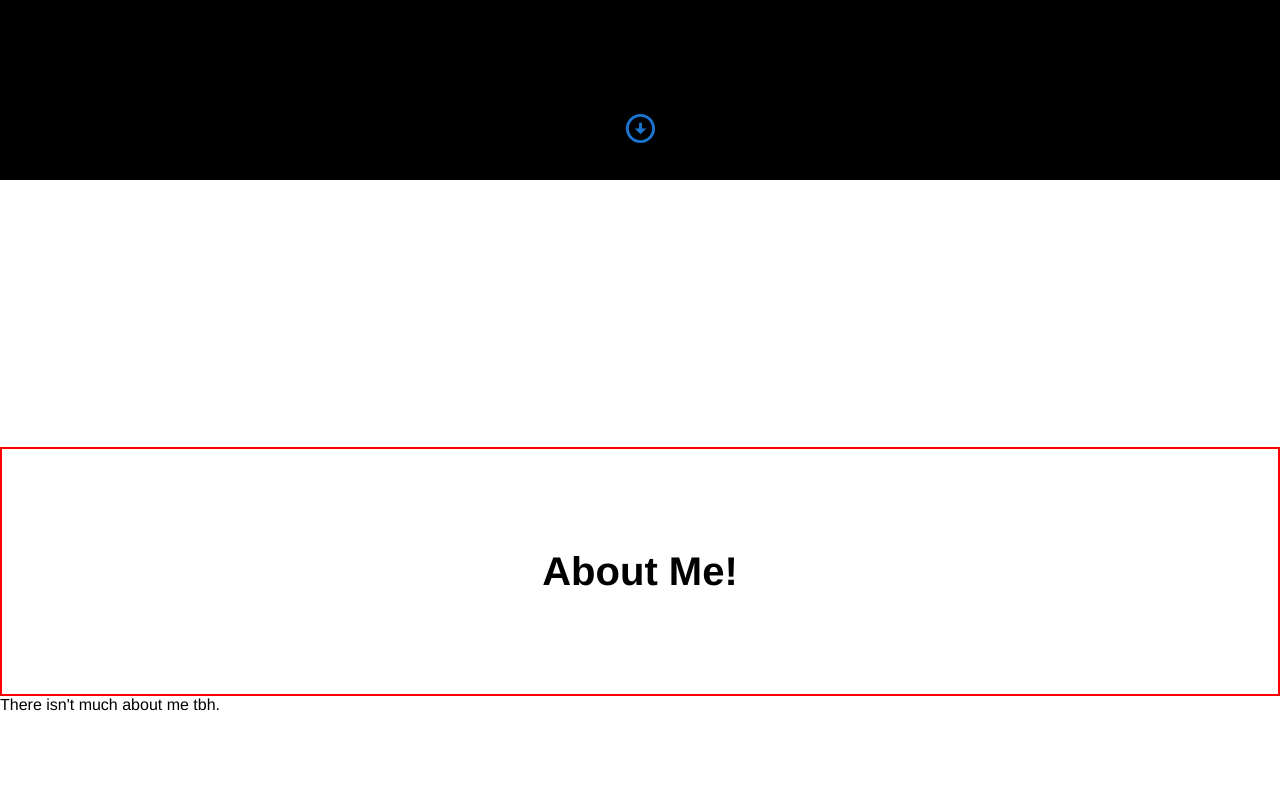
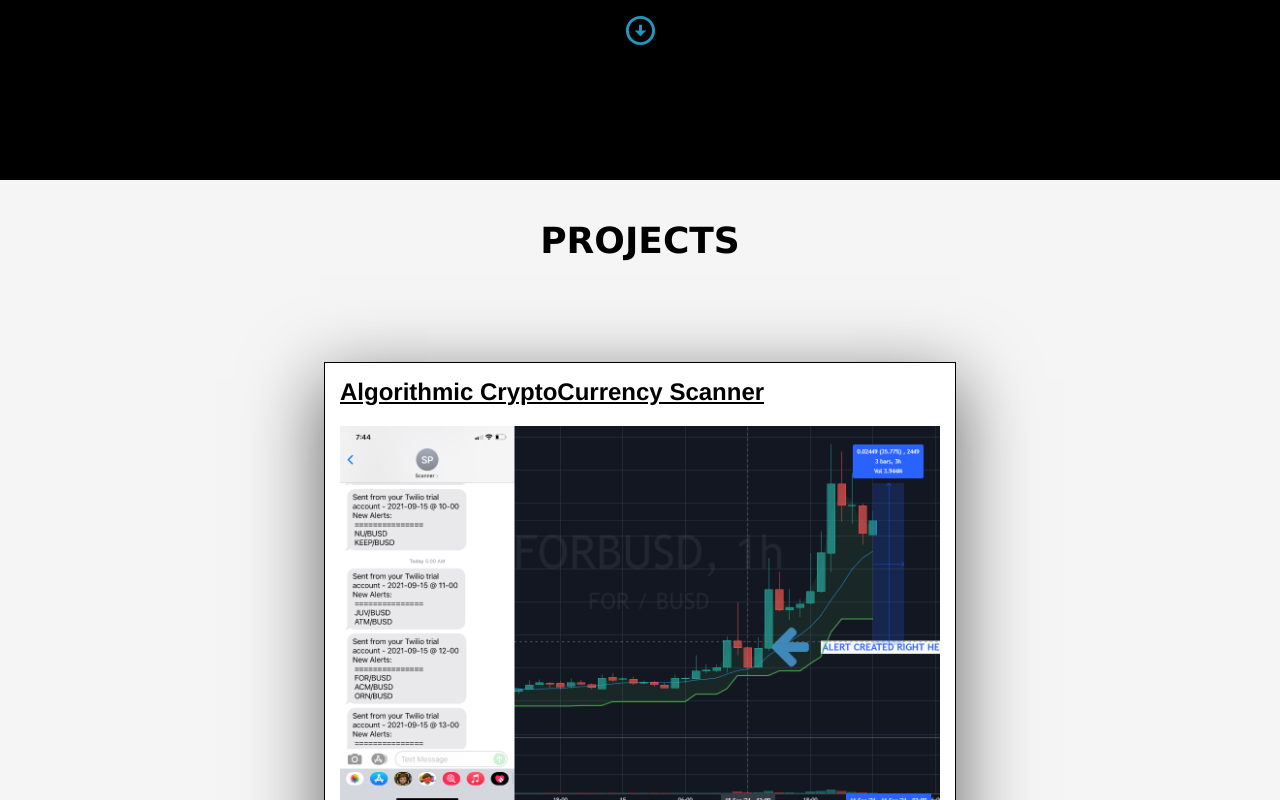
Before and after one commit to ShaishavShah04/ShaishavShah04.github.io, a React (Create React App) app: page / in a window 1280 px wide. Shown: the part 620-1420 px from the top of the page. Built offline with nearby package versions, Linux system fonts and the light colour scheme.

Commit message:
Changed the education section looks.

```diff
--- a/src/App.js
+++ b/src/App.js
@@ -12,7 +12,7 @@ function App() {
       {/* Mainpage */}
       <LandingPage />
       {/* About Me */}
-      <AboutMe />
+      {/* <AboutMe /> */}
       {/* Projects */}
       <Projects />
       {/* Experience */}
--- a/src/components/Footer.js
+++ b/src/components/Footer.js
@@ -1,16 +1,22 @@
 import React from 'react';
 import '../styles/Footer.css';
-import { MailOutline } from '@mui/icons-material';
+import ArrowCircleUpIcon from '@mui/icons-material/ArrowCircleUp';
+import { Link } from 'react-scroll';
 
-function Footer() {
+class Footer extends React.Component {
+  render() {
     return (
       <div>
         <div className="footer" id="footer">
+            <Link activeClass="active" to="landing-page" spy={true} smooth={true} duration={800} href="" >
+              <ArrowCircleUpIcon fontSize="large" />
+            </Link>
             <p>Don't hesitate to contact me at <a href="mailto: shaishav.shah04@gmail.com">shaishav.shah04@gmail.com</a> for any questions!</p>
         </div>
         <p id="copy-right">&#169; Copyright 2021 Shaishav Shah</p>
       </div>
     )
   }
+}
 
 export default Footer
--- a/src/components/LandingPage.js
+++ b/src/components/LandingPage.js
@@ -7,9 +7,9 @@ import { IconButton } from '@mui/material';
 import ArrowCircleDownIcon from '@mui/icons-material/ArrowCircleDown';
 import { Link } from 'react-scroll';
 
-function LandingPage() {
+class LandingPage extends React.Component {
 
-    const LandingPageInfo = {
+    "LandingPageInfo" = {
         "first_name": "SHAISHAV",
         "last_name": "SHAH",
         "degree": "Computing Science / Business Minor",
@@ -36,19 +36,18 @@ function LandingPage() {
 
     };
 
+    render() {
     return (
-
-
 
         <div className="landing-page" id="landing-page">
             <div class="outer-box">
 
                 {/* <div id="vertical-dash"></div> */}
-                <h1 class="name">{LandingPageInfo.first_name + " " + LandingPageInfo.last_name}</h1>
+                <h1 class="name">{this.LandingPageInfo.first_name + " " + this.LandingPageInfo.last_name}</h1>
 
                 <div class="navbar">
                     {
-                    LandingPageInfo.social.map( (socialObj) =>
+                    this.LandingPageInfo.social.map( (socialObj) =>
                         <IconButton>
                             <socialObj.icon className="navbar-btn" />
                         </IconButton>
@@ -60,16 +59,17 @@ function LandingPage() {
             </div>
 
             <div class="lower-box">
-                <h3>Hi! &#128075; I'm an undergraduate {LandingPageInfo.degree} student at the University of Alberta. I like to design and build applications that save time in the tasks around us!</h3>
+                <h3>Hi! &#128075; I'm an undergraduate {this.LandingPageInfo.degree} student at the University of Alberta. I like to design and build applications that save time in the tasks around us!</h3>
             </div>
 
             <div id="button">
-                <Link activeClass="active" to="about-me" spy={true} smooth={true} duration={800} href="" >
-                    <ArrowCircleDownIcon color="primary" fontSize="large"/>
+                <Link activeClass="active" to="projects-page" spy={true} smooth={true} duration={800} href="" >
+                    <ArrowCircleDownIcon  fontSize="large"/>
                 </Link>
             </div>
         </div>
     )
+    }
 }
 
-export default LandingPage
+export default LandingPage;
--- a/src/components/Projects.js
+++ b/src/components/Projects.js
@@ -2,9 +2,9 @@ import React from 'react'
 import "../styles/Projects.css";
 import Link from '@mui/icons-material/Link';
 
-function Projects() {
+class Projects extends React.Component {
 
-    const ProjectPageInfo = [
+    ProjectPageInfo = [
     {
         "proj-name": "Algorithmic CryptoCurrency Scanner",
         "proj-description":["A script running on a EC2 instance that scans the cryptocurrency markets hourly. It fetches data from exchanges and analyzes the data for potential bullish indicators.","The results are compared with previously issued alerts to reduce redundancy, and are texted to my number."],
@@ -34,14 +34,15 @@ function Projects() {
     }
     ]
 
+    render() {
         return (
             <div className="projects-page" id="projects-page">
-            <h2>My Projects!</h2>
+                <h2>PROJECTS</h2>
                 <div className="project-container">
-                {ProjectPageInfo.map( function(projObj){
+                    {this.ProjectPageInfo.map( function(projObj){
                         return (
                             <div className="project-card">
-                            <h4>{projObj['proj-name']}</h4>
+                                <h4><u>{projObj['proj-name']}</u></h4>
                                 <img src= {`${projObj['proj-img']}`} />
                                 <div className="proj-text">
 
@@ -63,5 +64,6 @@ function Projects() {
             </div>
         )
     }
+}
 
 export default Projects
--- a/src/styles/App.css
+++ b/src/styles/App.css
@@ -1,3 +1,4 @@
 .App {
     scroll-behavior: smooth;
+    width: 100%;
 }
--- a/src/styles/Experience.css
+++ b/src/styles/Experience.css
@@ -1,62 +1,82 @@
 .resume {
     display: flex;
-    background-color: black;
+    background-color: darkgray;
     flex-direction: column;
     justify-content: center;
-    color: whitesmoke;
+    color: rgb(0, 0, 0);
     padding: 5vh 5vw;
     min-height: 100vh;
 }
 
 .education, .experience {
     display: flex;
-    width: 80vw;
-    margin: 30px auto;
+    flex-direction: column;
+    width: 60vw;
+    margin: 10px auto;
     padding: 20px;
-    border-bottom: 1px rgba(128, 128, 128, 0.575) solid;
+
 }
 
 .section-title {
-    width: 35%;
-    text-align: center;
-    font-size: 25px;
+    font-family: Verdana, Geneva, Tahoma, sans-serif;
+    font-size: 70px;
+    text-align: left;
     font-weight: bold;
-    font-variant: small-caps;
-    padding-top: 20px;
-    padding-bottom: 20px;
+    padding: 20px;
 }
 
-.content {
-    width: 65%;
+
+.education-card, .experience-card {
+    margin: 25px 0;
+    padding: 20px;
+    font-weight: bold;
+    background-color: whitesmoke;
+    border: 1px black solid;
+    box-shadow: rgba(0, 0, 0, 0.56) 0px 22px 70px 4px;
 }
 
-.education-card, .experience-card {
-    padding: 20px;
-    font-weight: bold;
+.education-card ul {
+    color: rgb(37, 37, 37);
+    width: 80%;
+    font-weight: lighter;
+    margin: 10px;
+    line-height: 150%;
+
 }
 
 .name {
     font-size:30px;
     margin-bottom: 20px;
+    font-weight: bold;
 }
 
 .resume h3 {
     font-size: 20px;
-    color: grey;
+    color: rgb(66, 66, 66);
 }
 
 .resume p {
     margin-top: 20px;
-    color: white;
+    color: rgb(37, 37, 37);
     font-weight: normal;
 }
 
-@media screen and (max-width: 1000px) {
+@media screen and (max-width: 1500px) {
     .education, .experience {
         flex-direction: column;
+        width: 80%;
     }
 
     .section-title {
-        color: teal;
+        font-size: 46px;
+        text-align: center;
     }
 }
+
+@media screen and (max-width: 500px) {
+    .section-title {
+        font-size: 36px;
+        padding: 0;
+    }
+
+}
--- a/src/styles/Footer.css
+++ b/src/styles/Footer.css
@@ -1,11 +1,14 @@
 .footer {
-    background-color: rgb(49, 49, 49);
+    background-color: rgb(56, 56, 56);
     padding: 8vh 5vw;
     display: flex;
     flex-direction: column;
+    align-items: center;
+    justify-content: space-evenly;
 }
 
 .footer p {
+    margin: 20px;
     font-size: 20px;
     font-weight: bold;
     text-align: center;
--- a/src/styles/LandingPage.css
+++ b/src/styles/LandingPage.css
@@ -2,6 +2,8 @@
     background-color: black;
     margin: 0px;
     height: 100vh;
+    width: 100%;
+    min-height: 800px;
     padding: 0;
     margin: 0;
     display: flex;
@@ -10,10 +12,20 @@
     flex-direction: column;
 }
 
+.landing-page a {
+    color: rgb(37, 150, 190);
+    transition-duration: 0.7s;
+}
+
+.landing-page a:hover {
+    color: rgb(255, 255, 255);
+}
+
 .landing-page .outer-box {
     display: flex;
     width: 60vw;
     height: 40vh;
+    min-height: 320px;
     align-items: center;
     justify-content: space-between;
     padding: 0;
@@ -27,7 +39,7 @@
     padding: 1vw;
     margin-top: 1vw;
     align-items: center;
-    line-height: 4vh;
+    line-height: 200%;
 }
 
 .landing-page .name{
@@ -65,6 +77,7 @@
 }
 
 #button {
-    position: absolute;
+    justify-self: baseline;
     bottom: 30px;
+    margin-top: 50px;
 }
--- a/src/styles/Projects.css
+++ b/src/styles/Projects.css
@@ -2,22 +2,25 @@
     display: flex;
     color: black;
     flex-direction: column;
-    background-color: grey;
+    background-color: whitesmoke;
     padding-bottom: 8vh;
     min-height: 100vh;
 }
 
 
 .projects-page h2 {
-    font-size: 40px;
-    padding: 100px;
-    text-align: center;
+    font-family: Verdana, Geneva, Tahoma, sans-serif;
+    font-size: 4vw;
+    width: 60vw;
+    margin: 4vw auto;
+    font-weight: bolder;
+    text-align: left;
 }
 
 .project-container {
     display: flex;
-    width: 80vw;
-    justify-content: space-around;
+    width: 60vw;
+    justify-content: space-between;
     flex-direction: row;
     flex-wrap: wrap;
     margin: 0 auto;
@@ -25,12 +28,14 @@
 
 .project-card {
     background-color: white;
-    border-radius: 20px;
-    min-height: 300px;
+    box-shadow: rgba(0, 0, 0, 0.56) 0px 22px 70px 4px;
+    min-height: 200px;
     width: 40%;
-    margin: 20px;
+
+    max-width: 600px;
+    margin: 20px 0;
     padding: 15px;
-    border: 2px black solid;
+    border: 1px black solid;
 }
 
 .project-card h4 {
@@ -46,14 +51,21 @@
 }
 
 .project-card img {
-    border: 2px black solid;
     margin: 20px 0;
-    width: 80%;
+    width: 100%;
 }
 
-@media screen and (max-width: 1000px) {
+@media screen and (max-width: 1500px) {
     .project-container {
         flex-direction: column;
+        width: 80vw;
+        min-width: 350px;
+    }
+
+    .projects-page h2 {
+        font-size: 36px;
+        text-align: center;
+        margin-top: 40px;
     }
 
     .project-card {
```
Also changed, not shown: src/components/Experience.js (+21 -11 lines). Lines whose indentation alone changed are shown as unchanged.
